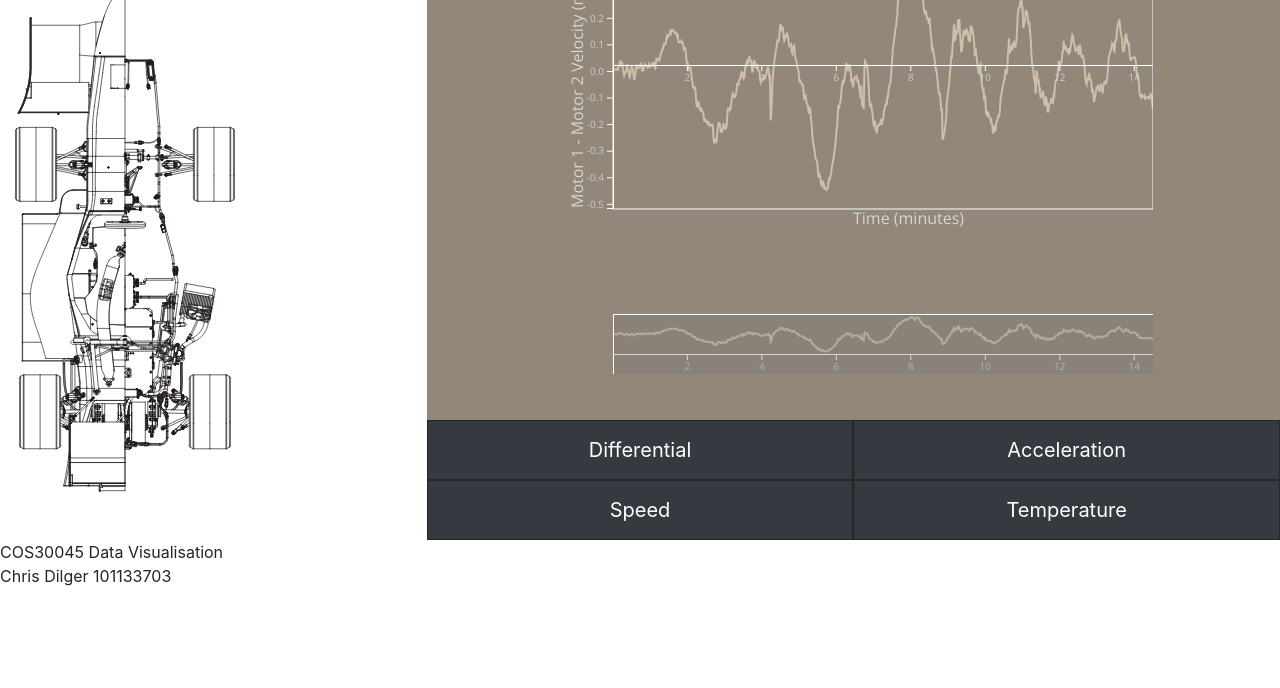
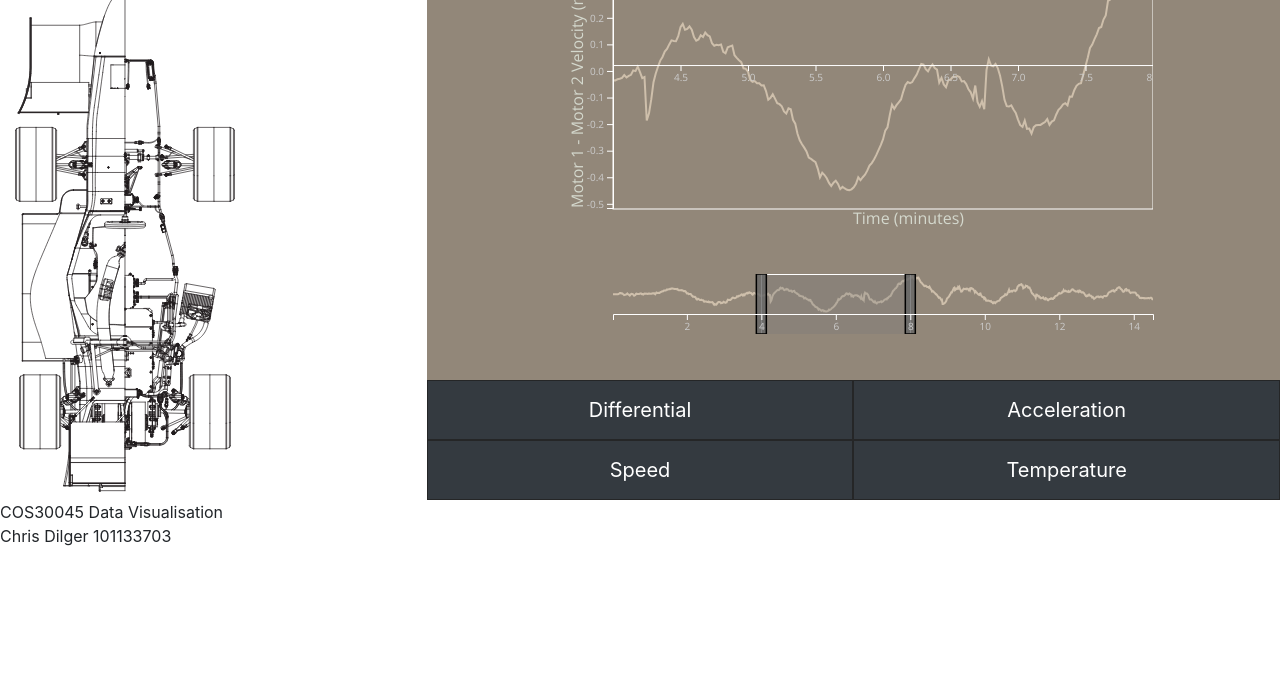
Before and after one commit to cdilga/sae-vis, a website: page index.html in a window 1280 px wide. Shown: the part 112-800 px from the top of the page. Drawn offline with nearby package versions, Linux system fonts and the light colour scheme.

Commit message:
Add handles, and preattentive elements

```diff
--- a/index.html
+++ b/index.html
@@ -34,8 +34,8 @@
     </div>
     <div id="controls" class="col-12 col-md-8 no-gutters">
       <div class="row no-gutters">
-      <div id="chart" class="col-12"></div>
-      <div id="overview" class="col-12"></div>
+      <div id="chart" class="col-12 no-gutters"></div>
+      <div id="overview" class="col-12 no-gutters"></div>
       <div class="col-12 row no-gutters">
         <button id="diff" class="btn btn-dark btn-lg col-6">Differential</button>
         <button id="acceleration" class="btn btn-dark btn-lg col-6">Acceleration</button>
--- a/scripts/sae-vis.js
+++ b/scripts/sae-vis.js
@@ -1,4 +1,6 @@
 var dataset;
+
+!function (e, t) { "object" == typeof exports && "undefined" != typeof module ? t(exports) : "function" == typeof define && define.amd ? define(["exports"], t) : t(e.d3 = e.d3 || {}) }(this, function (e) { "use strict"; var t; t = function (e) { var t, i, o, r, n, d, h, f, u; return (t = e.height > 0 && e.width > 0) ? (i = e.x || 0, o = e.y || 0, r = "M " + i + "," + o, n = "l " + e.width + ",0", d = "l 0," + e.height, h = "l " + e.width * -1 + ",0", f = "z", u = [r, n, d, h, f].join(" ")) : void console.error("rectangle path generator requires both height and width properties") }; var i = t; e.rect = i, Object.defineProperty(e, "__esModule", { value: !0 }) });
 
 //It would be convenient to make a chart object, which has an svg,
 // axes exposed
@@ -28,11 +30,12 @@ function init() {
     .attr("viewBox", "0 0 " + w + " " + h)
     .attr("width", w)
     .attr("height", h);
+
   //overview holding the brush selection
   var overview = d3.select("#overview")
     .append("svg")
     .attr("viewBox", "0 0 " + overview_w + " " + overview_h)
-    .attr("width", overview_w)
+    .attr("width", overview_w + overview_xpadding)
     .attr("height", overview_h);
 
   //Parse data from the CSV
@@ -68,7 +71,7 @@ function init() {
     "Motor_Velocity_Difference"
     */
 
-    //Please fix efficency
+    //TODO Please fix efficency
     return {
       acceleration: parseFloat(d["Acceleration"]),
       accelerationDifference: parseFloat(d["Motor_Velocity_Difference"]),
@@ -90,8 +93,6 @@ function init() {
     chart = LineChart(data, function (d) { return d.accelerationDifference; });
     registerAllButtons();
   });
-
-  //TODO see if there is an axis mid?
 
   var registerAllButtons = function() {
     //Defines how our charts will be setup
@@ -178,10 +179,31 @@ function init() {
 
     var yAxisOverview = d3.axisBottom()
       .scale(yScaleOverview);
+    //A brush is something that can be manipulated by the mouse
+    var brush = d3.brushX()
+      .extent([[overview_xpadding, 0], [w, overview_h]])
+
+    var brushEl = overview.append("g")
+      .attr("class", "brush")
+      .call(brush)
+
+    var handle = brushEl.selectAll(".handle--custom")
+      .data([{ type: "w" }, { type: "e" }])
+      .enter()
+      .append("path")
+      .attr("class", "handle--custom")
+      .attr("fill", "#666")
+      .attr("fill-opacity", 0.8)
+      .attr("stroke", "#000")
+      .attr("stroke-width", 1.5)
+      .attr("cursor", "ew-resize")
+      .attr("d", d3.rect({width: 10, height: overview_h, y:-overview_h/2, x:-5}));
+
     var brushed = function () {
       //scale is the selection we just made, otherwise it's the xScale overview's range
       var s = d3.event.selection || xScaleOverview.range();
 
+      //#TODO Get the x values of the selection to add indicator
       xScale.domain(s.map(xScaleOverview.invert, xScaleOverview));
       svg.select(".line")
         .attr("d", line);
@@ -190,11 +212,11 @@ function init() {
       svg.select(".zoom").call(zoom.transform, d3.zoomIdentity
         .scale(w / (s[1] - s[0]))
         .translate(-s[0], 0));
+      handle.attr("display", null).attr("transform", function (d, i) { return "translate(" + s[i] + "," + overview_h / 2 + ")"; });
     };
-    //A brush is something that can be manipulated by the mouse
-    var brush = d3.brushX()
-      .extent([[overview_xpadding, 0], [w, overview_h]])
-      .on("brush end", brushed);
+
+    //This must be done after the brushed function is defined
+    brush.on("brush end", brushed);
 
     //A zoom helps us zoom content
     var zoomed = function () {
@@ -209,6 +231,10 @@ function init() {
       .translateExtent([0, 0], [w, h])
       .extent([0, 0], [w, h])
       .on("zoom", zoomed);
+
+    brushEl.call(brush.move, [4, 8].map(xScaleOverview));
+
+
 
     svg.append("g")
       .attr("transform", "translate (0, " + (h - ypadding - yScale(0)) + ")")
@@ -255,11 +281,6 @@ function init() {
         (h - 4) + ")")
       .attr("class", "axis-label axis")
       .text("Time (minutes)");
-
-    overview.append("g")
-      .attr("class", "brush")
-      .call(brush)
-      .call(brush.move, xScale.range());
 
     var setXLabel = function(text) {
       xLabel.transition()
@@ -347,6 +368,8 @@ function init() {
         svg.select(".zoom").call(zoom.transform, d3.zoomIdentity
           .scale(w / (s[1] - s[0]))
           .translate(-s[0], 0));
+        handle.attr("display", null).attr("transform", function (d, i) { return "translate(" + s[i] + "," + overview_h / 2 + ")"; });
+
       };
 
       zoom.on("zoom", anewzoomed);
--- a/styles/style.css
+++ b/styles/style.css
@@ -49,11 +49,12 @@ html, body{
   background-color: #928779;
   padding: 40px;
   text-align: center;
+  margin-bottom:0 !important;
 }
 
 #overview {
   background-color: #928779;
-  padding: 40px;
+  padding: 0 40px 40px 40px;
   text-align: center;
 }
 
```
Also changed, not shown: 1 other file.
